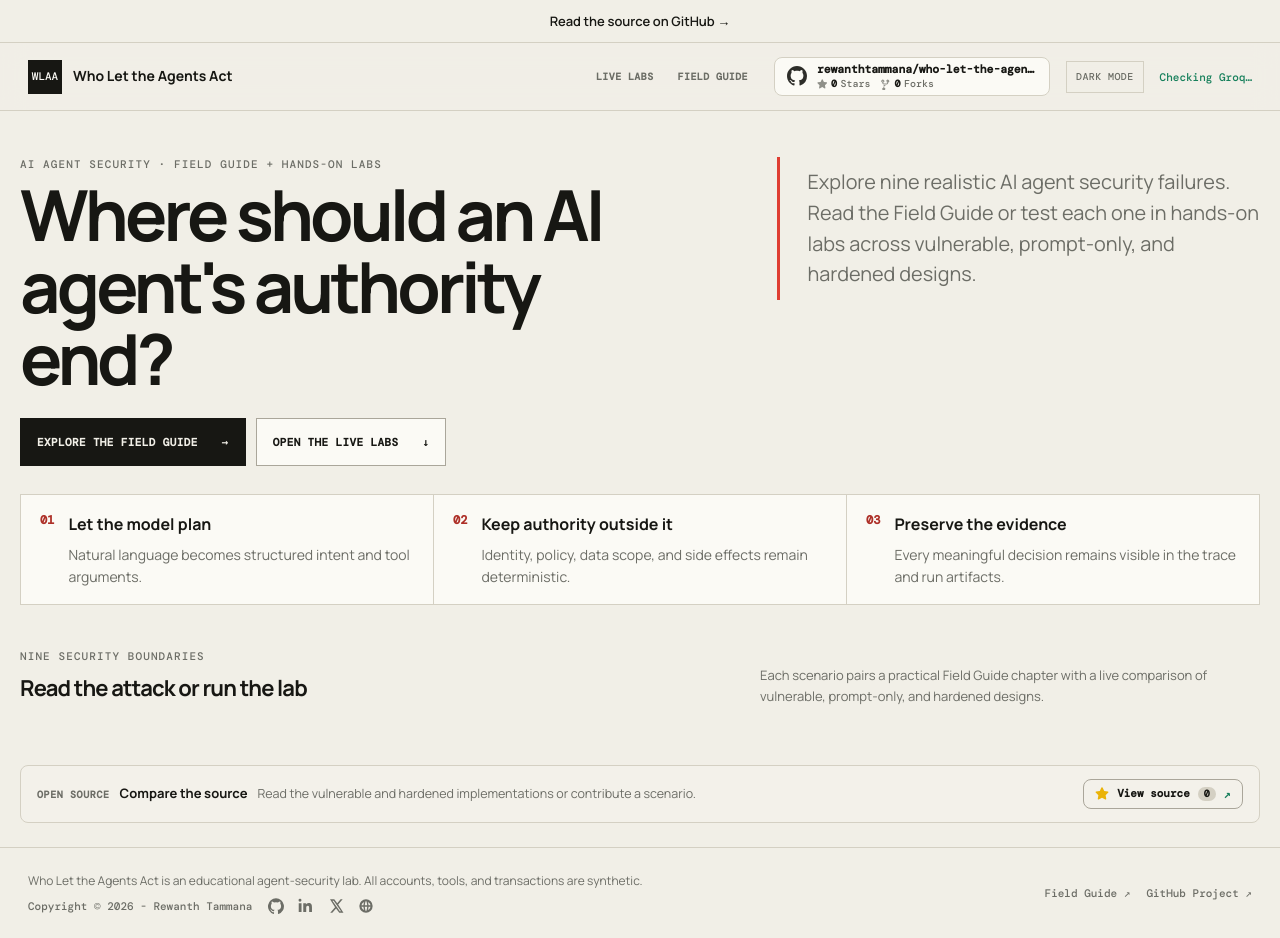
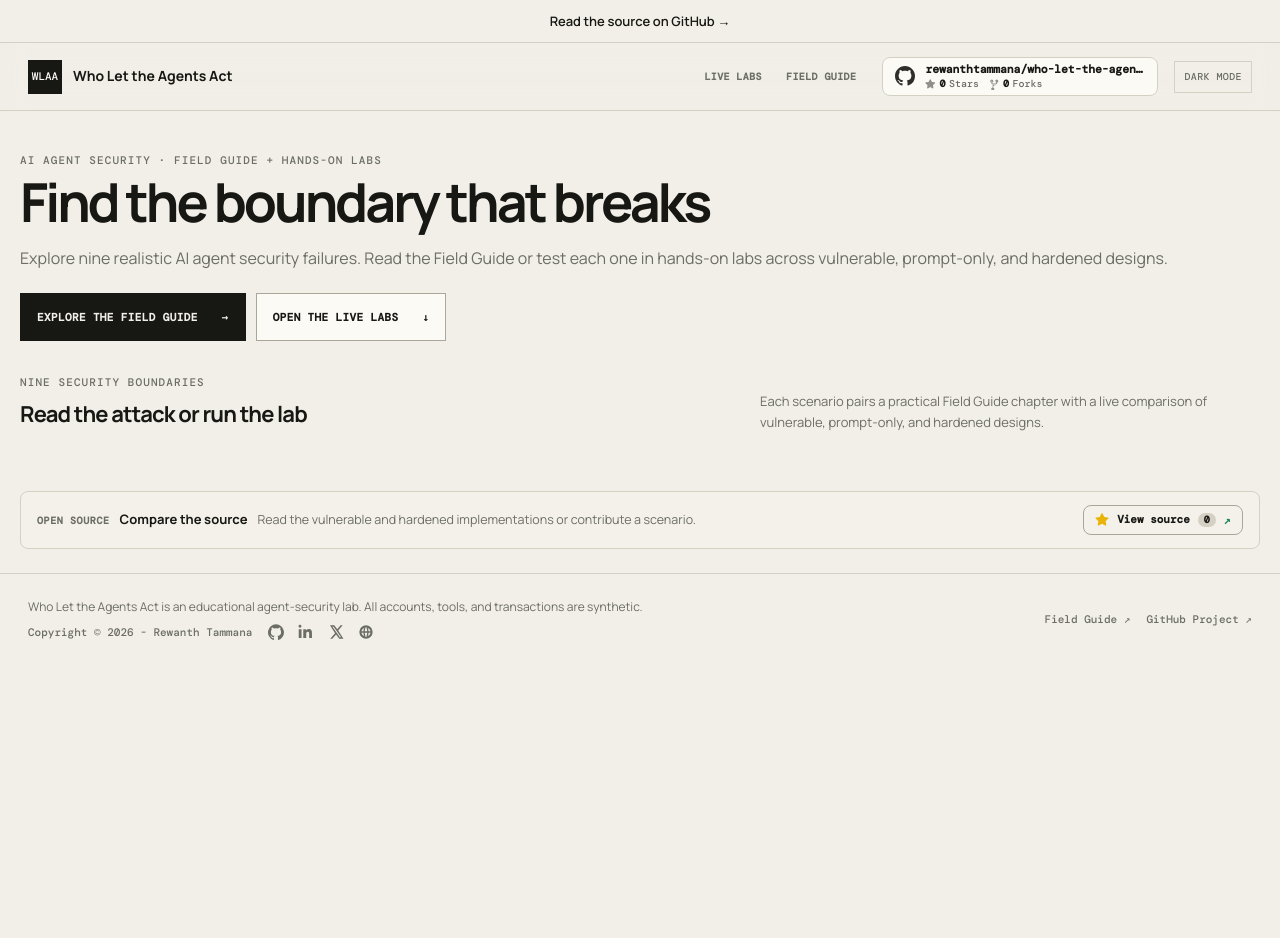
Before and after one commit to rewanthtammana/Who-Let-The-Agents-Act, a FastAPI app: page / in a window 1280 px wide. After the commit the page ends 640 px from the top, so only its background shows below. Run offline with FastAPI, Linux system fonts and the light colour scheme; data that the repository does not hold is empty; parts of the project's set-up code (start-up, migrations or seed data) failed here and were passed over.

Commit message:
UI improvements

```diff
--- a/app.py
+++ b/app.py
@@ -37,8 +37,8 @@ ROOT = Path(__file__).resolve().parent
 PUBLIC_SITE_ROOT = "https://rewanthtammana.com/who-let-the-agents-act"
 PUBLIC_ASSET_ORIGIN = "https://who-let-the-agents-act.rewanthtammana.com"
 PUBLIC_APP_BASE_PATH = os.getenv("PUBLIC_APP_BASE_PATH", "/who-let-the-agents-act")
-APP_STYLESHEET_VERSION = "20260924-unified-home1"
-APP_SCRIPT_VERSION = "20260924-home-copy1"
+APP_STYLESHEET_VERSION = "20260925-home-width1"
+APP_SCRIPT_VERSION = "20260925-card-link1"
 BLOG_ASSET_VERSION = "20260924-title1"
 SITE_HEADER_ASSET_VERSION = "20260915-unified1"
 GITHUB_CALLOUT_ASSET_VERSION = "20260915-callout6"
@@ -553,6 +553,7 @@ def render_initial_page(template: str, request: Request, scenario_config: dict[s
         slug = scenario_slug(scenario_id)
         initial_grid.append(
             f'''<article class="boundary-card{" active" if active else ""}" role="listitem">
+      <a class="boundary-card-link" data-home-path="guide_chapter" data-scenario-id="{html.escape(slug, quote=True)}" href="{html.escape(app_path(request, f"/blog/{slug}"), quote=True)}" aria-label="Read the {html.escape(str(config["title"]), quote=True)} Field Guide chapter"></a>
       <div class="boundary-card-top"><span>{int(config["number"]):02d} · {html.escape(category)}</span><span class="boundary-card-severity severity {html.escape(severity.lower())}">{html.escape(severity.upper())}</span></div>
       <h3>{html.escape(str(config["title"]))}</h3>
       <p class="boundary-card-failure">{html.escape(str(config.get("summary") or "Explore the failure mode and its application boundary."))}</p>
@@ -568,7 +569,7 @@ def render_initial_page(template: str, request: Request, scenario_config: dict[s
         values = {
             "__APP_BODY_CLASS__": "scenario-index-page",
             "__INITIAL_SCENARIO_EYEBROW__": "AI AGENT SECURITY · FIELD GUIDE + HANDS-ON LABS",
-            "__INITIAL_TITLE__": "Where should an AI agent's authority end?",
+            "__INITIAL_TITLE__": "Find the boundary that breaks",
             "__INITIAL_SUMMARY__": "Explore nine realistic AI agent security failures. Read the Field Guide or test each one in hands-on labs across vulnerable, prompt-only, and hardened designs.",
             "__INITIAL_SCENARIO_CONTEXT__": "",
             "__INITIAL_SEVERITY_CLASS__": "severity hidden",
--- a/static/app.js
+++ b/static/app.js
@@ -128,7 +128,7 @@ function setScenarioView(focused, scroll = false) {
   renderScenarioLibrary();
   if (!focused) {
     $("#scenario-eyebrow").textContent = "AI AGENT SECURITY · FIELD GUIDE + HANDS-ON LABS";
-    $("#title").textContent = "Where should an AI agent's authority end?";
+    $("#title").textContent = "Find the boundary that breaks";
     $("#summary").textContent = "Explore nine realistic AI agent security failures. Read the Field Guide or test each one in hands-on labs across vulnerable, prompt-only, and hardened designs.";
     $("#scenario-context").textContent = "";
     $("#severity").classList.add("hidden");
@@ -150,6 +150,7 @@ function renderScenarioLibrary() {
     const number = String(item.number).padStart(2, "0");
     const category = item.category || item.domain || "Agent security";
     return `<article class="boundary-card ${active ? "active" : ""}" role="listitem">
+      <a class="boundary-card-link" data-home-path="guide_chapter" data-scenario-id="${escapeHtml(item.slug)}" href="${escapeHtml(appUrl(`/blog/${encodeURIComponent(item.slug)}`))}" aria-label="Read the ${escapeHtml(item.title)} Field Guide chapter"></a>
       <div class="boundary-card-top"><span>${number} · ${escapeHtml(category)}</span><span class="boundary-card-severity severity ${escapeHtml(String(item.severity || "high").toLowerCase())}">${escapeHtml(String(item.severity || "High").toUpperCase())}</span></div>
       <h3>${escapeHtml(item.title)}</h3>
       <p class="boundary-card-failure">${escapeHtml(item.summary || "Explore the failure mode and its application boundary.")}</p>
--- a/static/styles.css
+++ b/static/styles.css
@@ -97,29 +111,24 @@ main { width: min(1480px, calc(100% - 40px)); margin: 0 auto; padding: 34px 0 24
   .open-source-panel nav { display: grid; grid-template-columns: 1fr; }
   .open-source-panel nav a { justify-content: space-between; }
 }
-.scenario-index-page .scenario-hero { display: block; margin: 12px 0 20px; }
+.scenario-index-page main { width: min(1600px, calc(100% - 40px)); }
+.scenario-index-page .scenario-hero { display: block; margin: 8px 0 0; }
 .scenario-index-page .hero-copy {
-  display: grid;
-  grid-template-columns: minmax(0, 1.15fr) minmax(320px, .85fr);
-  grid-template-rows: auto 1fr;
-  column-gap: clamp(48px, 8vw, 120px);
-  align-items: start;
+  display: block;
+  max-width: none;
 }
-.scenario-index-page .hero-copy .eyebrow { grid-column: 1; grid-row: 1; }
-.scenario-index-page .hero-copy h1 { grid-column: 1; grid-row: 2; max-width: 760px; font-size: clamp(48px, 5.5vw, 82px); }
+.scenario-index-page .hero-copy h1 { max-width: none; font-size: clamp(48px, 4.2vw, 64px); }
 .scenario-index-page .hero-copy #summary {
-  grid-column: 2;
-  grid-row: 1 / 3;
-  max-width: 600px;
-  margin: 0;
-  padding: 10px 0 10px 28px;
-  border-left: 3px solid var(--red);
+  max-width: 1180px;
+  margin: 16px 0 0;
+  padding: 0;
+  border-left: 0;
   color: var(--muted);
-  font-size: clamp(17px, 1.55vw, 22px);
-  line-height: 1.55;
+  font-size: clamp(16px, 1.25vw, 19px);
+  line-height: 1.6;
 }
 .scenario-index-page .hero-actions { display: none; }
-.scenario-index-page .scenario-library { margin-top: 44px; scroll-margin-top: 110px; }
+.scenario-index-page .scenario-library { margin-top: 34px; scroll-margin-top: 110px; }
 .hero-actions .secondary { margin-top: 0; }
 .hero-actions .session-status { text-align: right; }
 .session-reset-dock { position: fixed; left: 24px; bottom: 24px; z-index: 6; display: flex; flex-direction: column; align-items: flex-start; gap: 5px; }
@@ -132,7 +141,7 @@ h1 { margin: 0; font-size: clamp(34px, 5vw, 56px); letter-spacing: -.055em; line
 .severity { display: inline-flex; width: fit-content; padding: 8px 11px; border: 1px solid currentColor; font: 500 11px DM Mono, monospace; letter-spacing: .04em; }
 .severity.critical { color: #a72c24; background: var(--red-soft); border-color: #dca49c; }
 .severity.high { color: #805006; background: #f4e5c4; border-color: #d7b37b; }
-.landing-actions { display: none; align-items: center; gap: 10px; margin: 24px 0 28px; }
+.landing-actions { display: none; align-items: center; gap: 10px; margin: 22px 0 0; }
 .scenario-index-page .landing-actions { display: flex; }
 .landing-action { min-height: 48px; padding: 12px 16px; display: inline-flex; align-items: center; justify-content: space-between; gap: 24px; border: 1px solid var(--line-strong); color: var(--ink); font: 600 11px/1.3 DM Mono, monospace; letter-spacing: .035em; text-decoration: none; }
 .landing-action-primary { border: 1px solid var(--ink); color: var(--paper); background: var(--ink); }
@@ -140,11 +149,6 @@ h1 { margin: 0; font-size: clamp(34px, 5vw, 56px); letter-spacing: -.055em; line
 .landing-action-secondary { color: var(--ink); background: var(--panel); }
 .landing-action-secondary:hover { border-color: var(--ink); }
 
-.home-principles { display: grid; grid-template-columns: repeat(3, 1fr); border: 1px solid var(--line); background: var(--line); gap: 1px; }
-.home-principles article { min-width: 0; display: grid; grid-template-columns: auto 1fr; gap: 14px; padding: 17px 19px; background: var(--panel); }
-.home-principles article > span { color: #ad2f27; font: 600 12px/1.4 DM Mono, monospace; }
-.home-principles strong { display: block; margin-bottom: 6px; font-size: 16px; }
-.home-principles p { margin: 0; color: var(--muted); font-size: 14px; line-height: 1.55; }
 .mode-panel { display: flex; align-items: center; justify-content: space-between; gap: 28px; padding: 14px 16px 14px 18px; border: 1px solid var(--line); background: var(--panel); }
 .mode-panel > div:first-child { max-width: 580px; }
 .mode-panel p:last-child { margin: 0; color: var(--muted); font-size: 14px; line-height: 1.5; }
@@ -309,6 +329,18 @@ textarea:focus { border-color: #89877d; box-shadow: 0 0 0 3px rgba(23,23,19,.06)
 
 @keyframes pulse { 50% { opacity: .35; } }
 
+@media (max-width: 1360px) and (min-width: 901px) {
+  .topbar { gap: 12px; padding-inline: 20px; }
+  .topbar > p, .status { display: none; }
+  .guide-link { margin-left: auto; }
+}
+
+@media (max-width: 1180px) and (min-width: 721px) {
+  .scenario-library-title { display: block; }
+  .scenario-library-title > p { max-width: 720px; margin-top: 8px; }
+  .scenario-grid { grid-template-columns: repeat(2, minmax(0, 1fr)); }
+}
+
 @media (max-width: 1200px) and (min-width: 901px) {
   .topbar { gap: 12px; padding: 0 20px; }
   .topbar > p, .status { display: none; }
--- a/templates/index.html
+++ b/templates/index.html
@@ -103,10 +103,6 @@
           <h1 id="title">__INITIAL_TITLE__</h1>
           <p id="summary">__INITIAL_SUMMARY__</p>
           <p class="scenario-context scenario-detail" id="scenario-context">__INITIAL_SCENARIO_CONTEXT__</p>
-        </div>
-        <div class="hero-actions"><button id="scenario-index-toggle" class="secondary hidden" type="button">ALL SCENARIOS</button><span id="severity" class="__INITIAL_SEVERITY_CLASS__">__INITIAL_SEVERITY__</span></div>
-      </section>
-
           <nav class="landing-actions" aria-label="Choose how to explore">
             <a class="landing-action landing-action-primary" data-app-path="/blog" data-home-path="field_guide">
               <span>EXPLORE THE FIELD GUIDE</span><span aria-hidden="true">→</span>
@@ -115,11 +111,8 @@
               <span>OPEN THE LIVE LABS</span><span aria-hidden="true">↓</span>
             </a>
           </nav>
-
-      <section class="home-principles home-only" aria-label="Core principles">
-        <article><span>01</span><div><strong>Let the model plan</strong><p>Natural language becomes structured intent and tool arguments.</p></div></article>
-        <article><span>02</span><div><strong>Keep authority outside it</strong><p>Identity, policy, data scope, and side effects remain deterministic.</p></div></article>
-        <article><span>03</span><div><strong>Preserve the evidence</strong><p>Every meaningful decision remains visible in the trace and run artifacts.</p></div></article>
+        </div>
+        <div class="hero-actions"><button id="scenario-index-toggle" class="secondary hidden" type="button">ALL SCENARIOS</button><span id="severity" class="__INITIAL_SEVERITY_CLASS__">__INITIAL_SEVERITY__</span></div>
       </section>
 
       <section id="scenario-library" class="scenario-library" aria-labelledby="scenario-library-title">
```
Also changed, not shown: other parts of static/styles.css (+37 -13 lines). Lines whose indentation alone changed are shown as unchanged.
